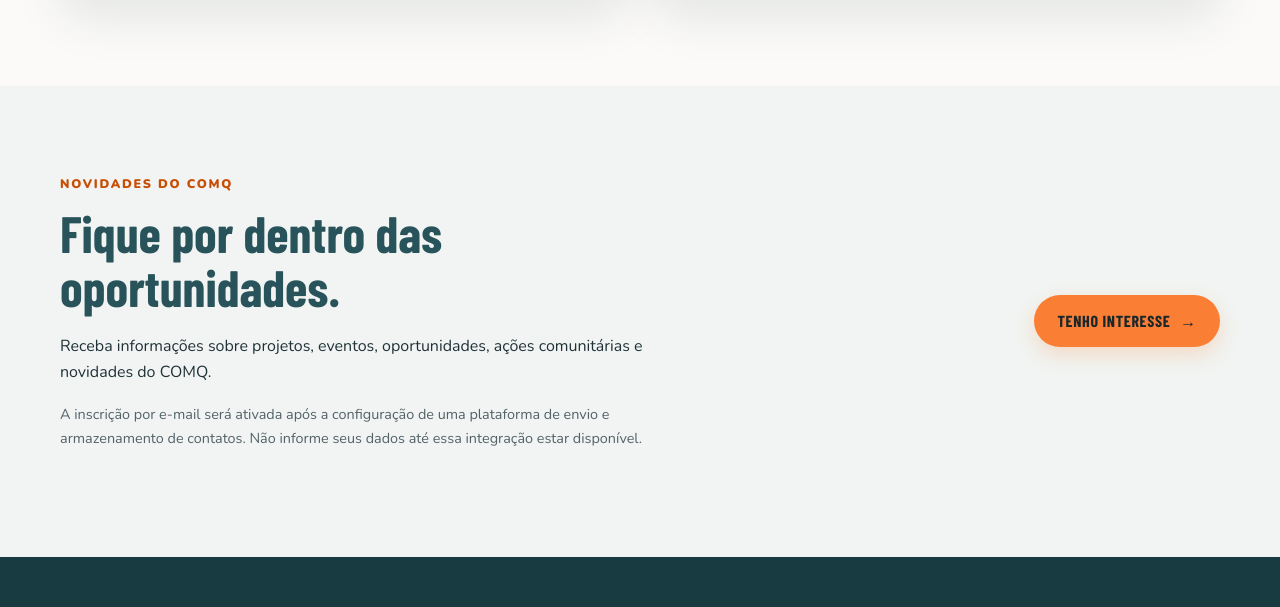
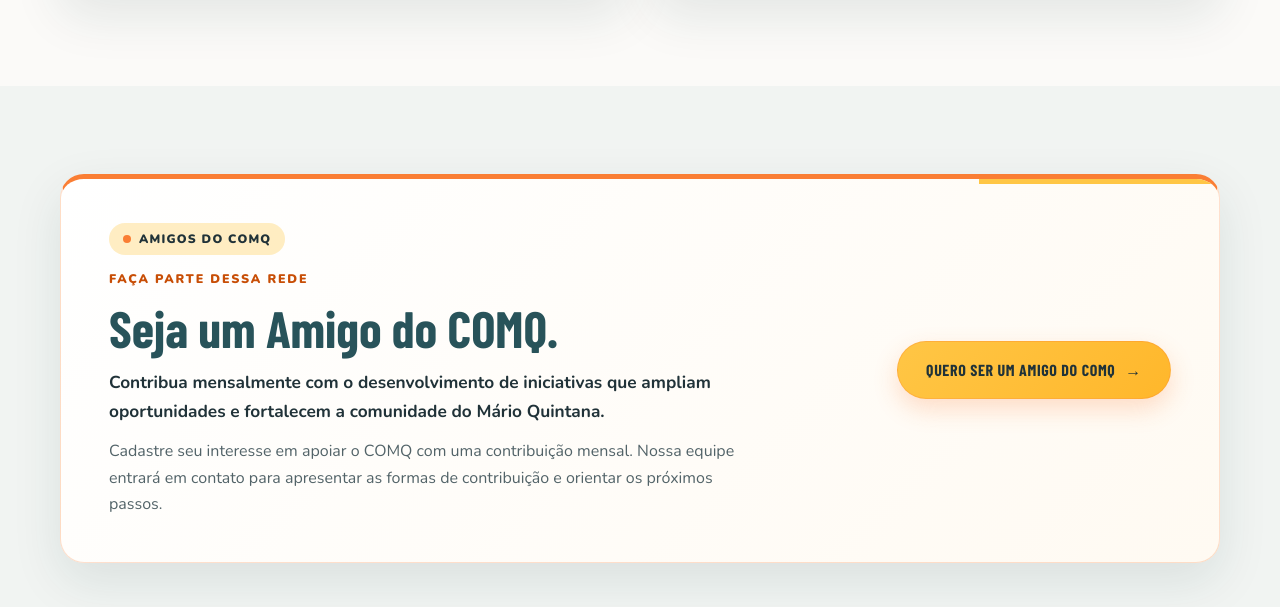
Before and after one commit to COMQ-Tech/site_comq, a plain HTML site: page index.html in a window 1280 px wide. Shown: the part 6325-6932 px from the top of the page. Drawn offline with nearby package versions, Linux system fonts and the light colour scheme.

Commit message:
Update index.html

```diff
--- a/index.html
+++ b/index.html
@@ -195,10 +195,23 @@
 .community-body p{color:var(--muted);margin-bottom:24px}
 .community-body .btn{margin-top:auto;align-self:flex-start}
 
-.newsletter{background:#f1f4f2}.newsletter-inner{display:flex;justify-content:space-between;align-items:center;gap:30px}.newsletter-inner>div{max-width:620px}.newsletter-note{font-size:.9rem;color:var(--muted)}.footer{background:#173b40;color:#fff;padding:56px 0 22px}.footer-grid{display:grid;grid-template-columns:1.3fr 1fr 1fr 1.2fr;gap:30px}.footer-logo{width:170px;max-height:75px;object-fit:contain;object-position:left;margin-bottom:18px;filter:brightness(0) invert(1)}.footer h3{font-size:1.25rem;color:var(--yellow);margin-bottom:14px}.footer p,.footer a,.footer address{color:rgba(255,255,255,.88);font-style:normal;font-size:.94rem}.footer ul{list-style:none;padding:0;margin:0;display:grid;gap:9px}.footer a{text-decoration:none}.footer a:hover{text-decoration:underline;color:#fff}.footer-bottom{display:flex;justify-content:space-between;gap:20px;border-top:1px solid rgba(255,255,255,.22);margin-top:38px;padding-top:20px;font-size:.85rem;color:rgba(255,255,255,.82)}.footer-bottom-links{display:flex;gap:18px;flex-wrap:wrap}
+/* Seção Amigos do COMQ (Apoio Recorrente) */
+.friends-band{background:#f1f4f2}
+.friends-card{background:linear-gradient(135deg,#fff 0%,#fffaf2 100%);border:1px solid rgba(250,126,52,.24);border-top:5px solid var(--orange);border-radius:24px;padding:44px 48px;box-shadow:var(--shadow);display:flex;justify-content:space-between;align-items:center;gap:36px;position:relative;overflow:hidden}
+.friends-card:before{content:"";position:absolute;top:0;right:0;width:240px;height:5px;background:var(--yellow)}
+.friends-copy{max-width:650px}
+.friends-pill{display:inline-flex;align-items:center;gap:8px;padding:6px 14px;border-radius:999px;background:rgba(255,198,69,.32);color:var(--ink);font-size:.76rem;font-weight:900;text-transform:uppercase;letter-spacing:.10em;margin-bottom:14px}
+.friends-pill:before{content:"";width:8px;height:8px;border-radius:50%;background:var(--orange)}
+.friends-copy h2{margin-bottom:14px}
+.friends-lead{font-size:1.08rem;font-weight:700;color:var(--ink);margin-bottom:12px}
+.friends-copy p:last-child{color:var(--muted);margin-bottom:0}
+.friends-action{flex-shrink:0}
+.friends-action .btn{padding:15px 28px;font-size:1rem;background:linear-gradient(135deg,var(--yellow) 0%,#ffb72b 100%);color:var(--ink);box-shadow:0 10px 24px rgba(250,126,52,.24);border:1px solid rgba(250,126,52,.28)}
+
+.footer{background:#173b40;color:#fff;padding:56px 0 22px}.footer-grid{display:grid;grid-template-columns:1.3fr 1fr 1fr 1.2fr;gap:30px}.footer-logo{width:170px;max-height:75px;object-fit:contain;object-position:left;margin-bottom:18px;filter:brightness(0) invert(1)}.footer h3{font-size:1.25rem;color:var(--yellow);margin-bottom:14px}.footer p,.footer a,.footer address{color:rgba(255,255,255,.88);font-style:normal;font-size:.94rem}.footer ul{list-style:none;padding:0;margin:0;display:grid;gap:9px}.footer a{text-decoration:none}.footer a:hover{text-decoration:underline;color:#fff}.footer-bottom{display:flex;justify-content:space-between;gap:20px;border-top:1px solid rgba(255,255,255,.22);margin-top:38px;padding-top:20px;font-size:.85rem;color:rgba(255,255,255,.82)}.footer-bottom-links{display:flex;gap:18px;flex-wrap:wrap}
 @media(max-width:1020px){.nav{gap:14px}.nav a{font-size:.85rem}.results-grid{grid-template-columns:repeat(2,minmax(0,1fr))}}
-@media(max-width:900px){.nav{gap:12px}.footer-grid{grid-template-columns:1fr 1fr}.about-grid,.volunteer-inner,.milestones-grid{grid-template-columns:1fr}.volunteer-content{max-width:100%}.split-panel,.split-panel.dark{padding:55px 30px}}
-@media(max-width:780px){.container{width:min(100% - 32px,1160px)}.header-inner{height:72px}.logo{width:125px}.menu-toggle{display:block}.nav{display:none;position:absolute;top:72px;left:0;right:0;background:#fff;padding:18px 24px 24px;box-shadow:var(--shadow);flex-direction:column;align-items:stretch;gap:6px}.nav.open{display:flex}.nav a{padding:8px 0;font-size:1rem}.header .btn{padding:10px 14px;font-size:.85rem}.hero{min-height:590px}.hero-content{padding:75px 0}.section{padding:65px 0}.results-band{padding:54px 0}.ods-list{gap:12px}.ods-list img{width:88px;height:88px}.grid-3,.community-grid,.logos{grid-template-columns:1fr}.card{min-height:380px}.milestone-card{padding:22px}.milestone-logo-box{height:100px}.results-grid{grid-template-columns:repeat(2,minmax(0,1fr));gap:12px}.result-card{padding:20px 16px}.result-value{font-size:2.15rem}.result-label{font-size:1.15rem}.result-desc{font-size:.88rem}.split{grid-template-columns:1fr}.split-panel,.split-panel.dark{padding:48px 24px}.volunteer-inner{gap:24px}.volunteer-image img{height:250px}.community-media{height:210px}.community-body{padding:24px}.community-body .btn{width:100%}.newsletter-inner{align-items:flex-start;flex-direction:column}.footer-grid{grid-template-columns:1fr}.footer-bottom{flex-direction:column}.actions .btn,.volunteer-content .btn,.results-cta .btn{width:100%}}
+@media(max-width:900px){.nav{gap:12px}.footer-grid{grid-template-columns:1fr 1fr}.about-grid,.volunteer-inner,.milestones-grid{grid-template-columns:1fr}.volunteer-content{max-width:100%}.split-panel,.split-panel.dark{padding:55px 30px}.friends-card{flex-direction:column;align-items:flex-start;padding:36px 32px}}
+@media(max-width:780px){.container{width:min(100% - 32px,1160px)}.header-inner{height:72px}.logo{width:125px}.menu-toggle{display:block}.nav{display:none;position:absolute;top:72px;left:0;right:0;background:#fff;padding:18px 24px 24px;box-shadow:var(--shadow);flex-direction:column;align-items:stretch;gap:6px}.nav.open{display:flex}.nav a{padding:8px 0;font-size:1rem}.header .btn{padding:10px 14px;font-size:.85rem}.hero{min-height:590px}.hero-content{padding:75px 0}.section{padding:65px 0}.results-band{padding:54px 0}.ods-list{gap:12px}.ods-list img{width:88px;height:88px}.grid-3,.community-grid,.logos{grid-template-columns:1fr}.card{min-height:380px}.milestone-card{padding:22px}.milestone-logo-box{height:100px}.results-grid{grid-template-columns:repeat(2,minmax(0,1fr));gap:12px}.result-card{padding:20px 16px}.result-value{font-size:2.15rem}.result-label{font-size:1.15rem}.result-desc{font-size:.88rem}.split{grid-template-columns:1fr}.split-panel,.split-panel.dark{padding:48px 24px}.volunteer-inner{gap:24px}.volunteer-image img{height:250px}.community-media{height:210px}.community-body{padding:24px}.community-body .btn{width:100%}.friends-card{padding:28px 22px;gap:24px}.friends-action{width:100%}.friends-action .btn{width:100%;padding:15px 20px}.footer-grid{grid-template-columns:1fr}.footer-bottom{flex-direction:column}.actions .btn,.volunteer-content .btn,.results-cta .btn{width:100%}}
 @media(max-width:400px){.results-grid{grid-template-columns:minmax(0,1fr)}}
 @media(prefers-reduced-motion:reduce){html{scroll-behavior:auto}*,*:before,*:after{transition:none!important;animation:none!important}}
 </style>
@@ -516,15 +529,28 @@
     </div>
   </section>
 
-  <section class="section newsletter" aria-labelledby="newsletter-titulo">
-    <div class="container newsletter-inner">
-      <div>
-        <div class="kicker">Novidades do COMQ</div>
-        <h2 id="newsletter-titulo">Fique por dentro das oportunidades.</h2>
-        <p>Receba informações sobre projetos, eventos, oportunidades, ações comunitárias e novidades do COMQ.</p>
-        <p class="newsletter-note">A inscrição por e-mail será ativada após a configuração de uma plataforma de envio e armazenamento de contatos. Não informe seus dados até essa integração estar disponível.</p>
+  <section class="section friends-band" id="amigos-comq" aria-labelledby="amigos-comq-titulo">
+    <div class="container">
+      <div class="friends-card">
+        <div class="friends-copy">
+          <div class="friends-pill">Amigos do COMQ</div>
+          <div class="kicker">Faça parte dessa rede</div>
+          <h2 id="amigos-comq-titulo">Seja um Amigo do COMQ.</h2>
+          <p class="friends-lead">Contribua mensalmente com o desenvolvimento de iniciativas que ampliam oportunidades e fortalecem a comunidade do Mário Quintana.</p>
+          <p>Cadastre seu interesse em apoiar o COMQ com uma contribuição mensal. Nossa equipe entrará em contato para apresentar as formas de contribuição e orientar os próximos passos.</p>
+        </div>
+        <div class="friends-action">
+          <a
+            class="btn"
+            href="https://forms.gle/pcmVA6DPhg18cqyWA"
+            target="_blank"
+            rel="noopener noreferrer"
+            aria-label="Quero ser um Amigo do COMQ (abre formulário em nova aba)"
+          >
+            Quero ser um Amigo do COMQ <span aria-hidden="true">→</span>
+          </a>
+        </div>
       </div>
-      <a class="btn btn-primary" href="mailto:comq.projeto@gmail.com?subject=Quero%20receber%20novidades%20do%20COMQ">Tenho interesse <span aria-hidden="true">→</span></a>
     </div>
   </section>
 </main>
```
